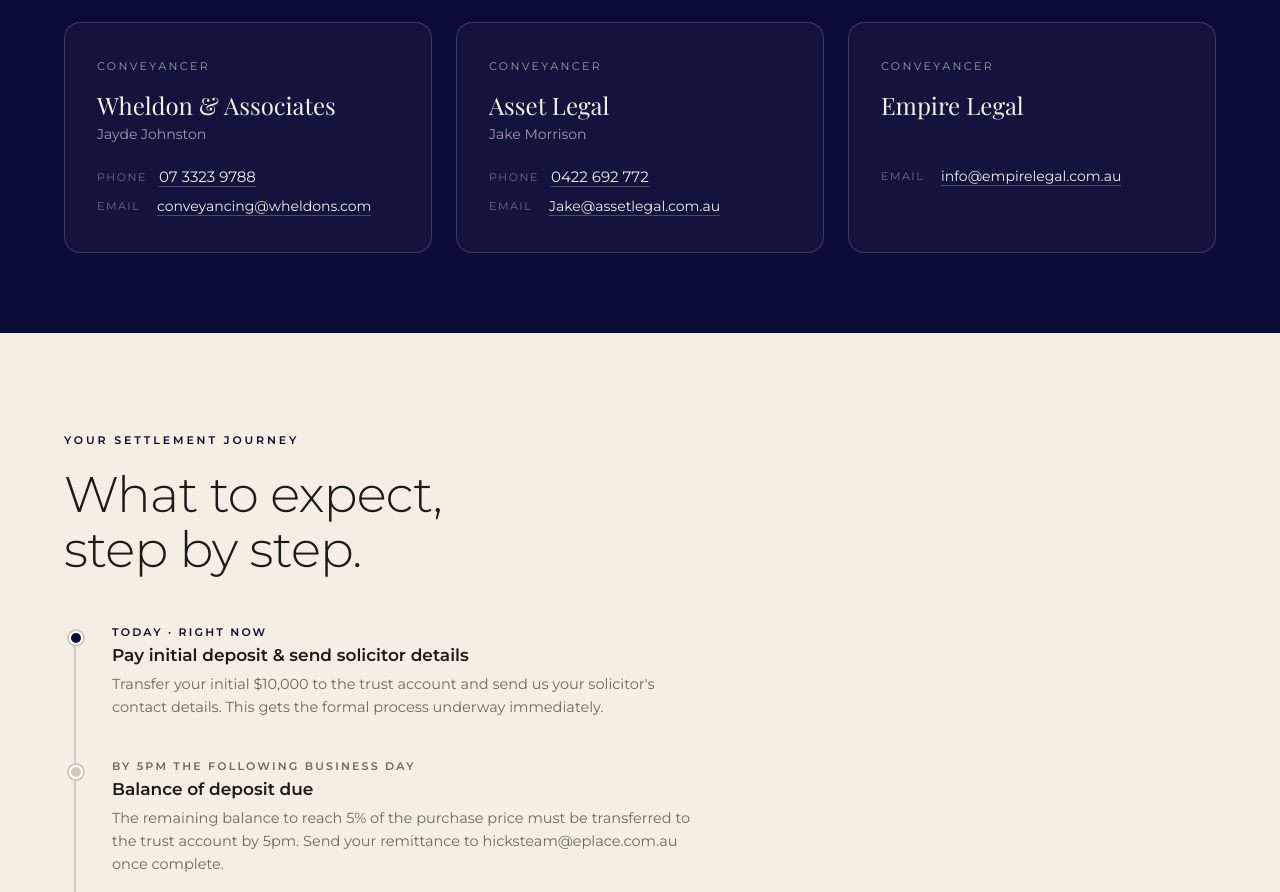
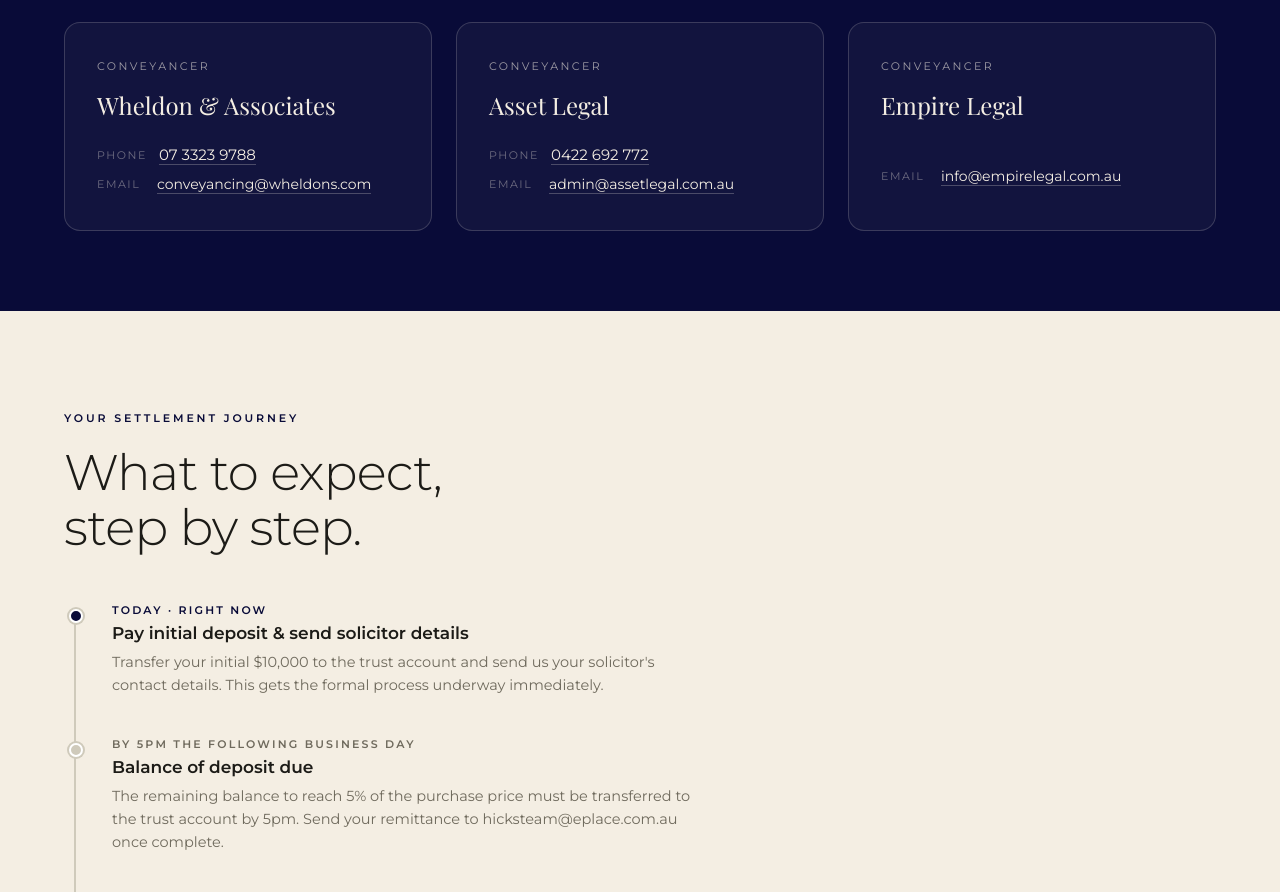
Before and after one commit to antonio-puopolo/place-buyer-guide, a plain HTML site: page index.html in a window 1280 px wide. Shown: the part 4900-5792 px from the top of the page. Drawn offline with nearby package versions, Linux system fonts and the light colour scheme; a web font is replaced by a local one.

Commit message:
Update solicitor cards - remove names, fix Asset Legal email

```diff
--- a/index.html
+++ b/index.html
@@ -397,8 +397,7 @@ p+p{margin-top:16px}
       <div style="border:1px solid var(--line-n);border-radius:16px;padding:36px 32px;background:rgba(244,238,227,.04);min-height:0;overflow:visible">
         <div style="font-size:11px;letter-spacing:.22em;text-transform:uppercase;color:var(--muted-n);margin-bottom:16px">Conveyancer</div>
         <div style="font-family:'Playfair Display',serif;font-size:24px;color:var(--cream);margin-bottom:4px">Wheldon &amp; Associates</div>
-        <div style="font-size:14px;color:var(--muted-n);margin-bottom:24px">Jayde Johnston</div>
-        <div style="display:flex;flex-direction:column;gap:10px">
+        <div style="display:flex;flex-direction:column;gap:10px;margin-top:24px">
           <div style="display:flex;gap:12px;align-items:center">
             <span style="font-size:11px;letter-spacing:.14em;text-transform:uppercase;color:rgba(244,238,227,.4);min-width:48px">Phone</span>
             <a href="tel:0733239788" style="color:var(--cream);text-decoration:none;font-size:15px;border-bottom:1px solid rgba(244,238,227,.25)">07 3323 9788</a>
@@ -413,15 +412,14 @@ p+p{margin-top:16px}
       <div style="border:1px solid var(--line-n);border-radius:16px;padding:36px 32px;background:rgba(244,238,227,.04);min-height:0;overflow:visible">
         <div style="font-size:11px;letter-spacing:.22em;text-transform:uppercase;color:var(--muted-n);margin-bottom:16px">Conveyancer</div>
         <div style="font-family:'Playfair Display',serif;font-size:24px;color:var(--cream);margin-bottom:4px">Asset Legal</div>
-        <div style="font-size:14px;color:var(--muted-n);margin-bottom:24px">Jake Morrison</div>
-        <div style="display:flex;flex-direction:column;gap:10px">
+        <div style="display:flex;flex-direction:column;gap:10px;margin-top:24px">
           <div style="display:flex;gap:12px;align-items:center">
             <span style="font-size:11px;letter-spacing:.14em;text-transform:uppercase;color:rgba(244,238,227,.4);min-width:48px">Phone</span>
             <a href="tel:0422692772" style="color:var(--cream);text-decoration:none;font-size:15px;border-bottom:1px solid rgba(244,238,227,.25)">0422 692 772</a>
           </div>
           <div style="display:flex;gap:12px;align-items:center">
             <span style="font-size:11px;letter-spacing:.14em;text-transform:uppercase;color:rgba(244,238,227,.4);min-width:48px">Email</span>
-            <a href="mailto:Jake@assetlegal.com.au" style="color:var(--cream);text-decoration:none;font-size:14px;border-bottom:1px solid rgba(244,238,227,.25)">Jake@assetlegal.com.au</a>
+            <a href="mailto:admin@assetlegal.com.au" style="color:var(--cream);text-decoration:none;font-size:14px;border-bottom:1px solid rgba(244,238,227,.25)">admin@assetlegal.com.au</a>
           </div>
         </div>
       </div>
```
